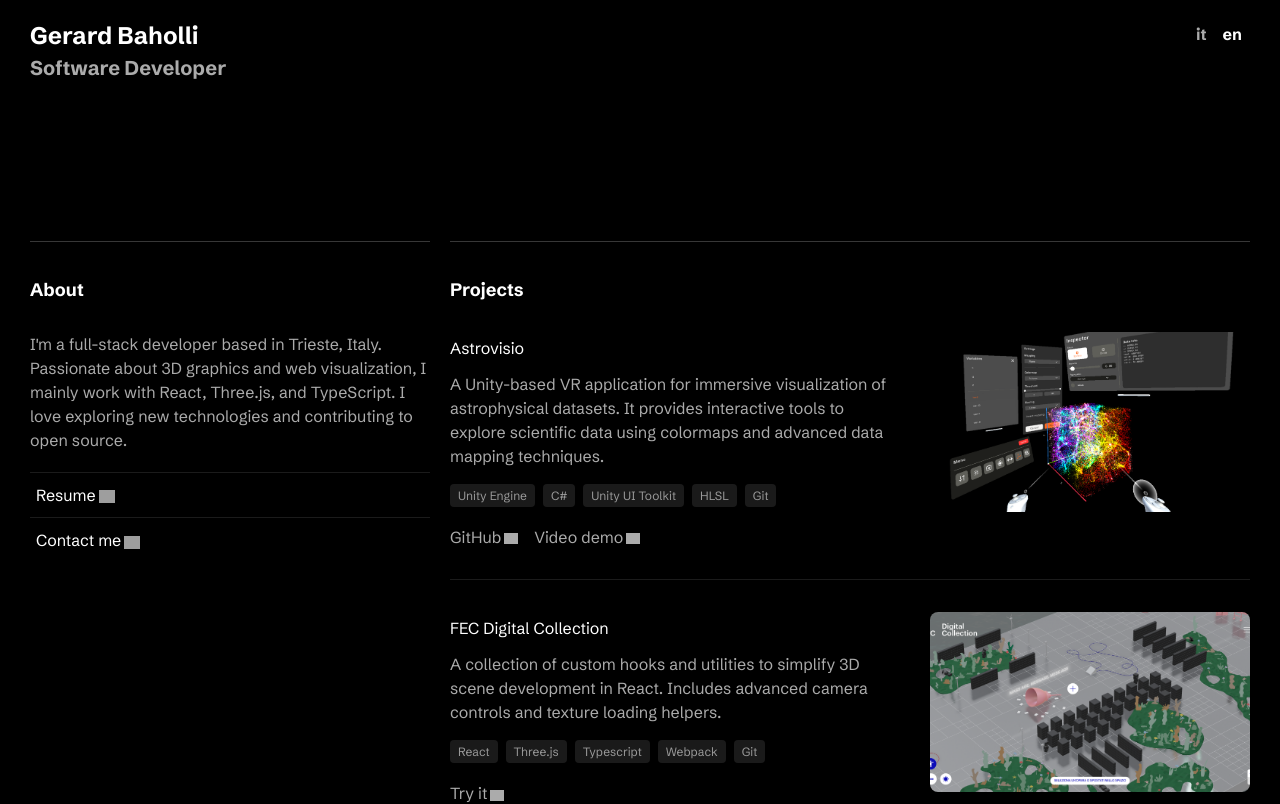
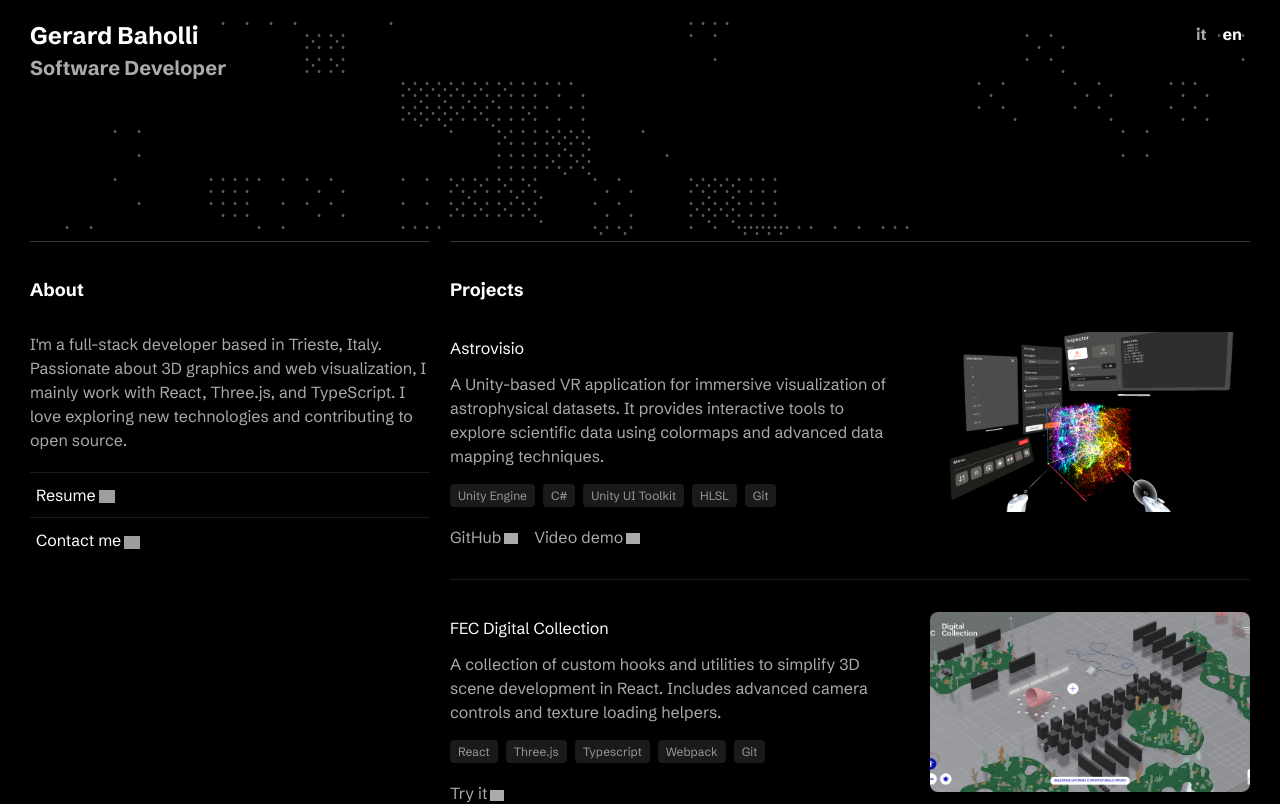
Before and after one commit to gerardbaholli/gerardbaholli.dev, a React (Vite) app: page / in a window 1280 px wide. Shown: the top 804 px of the page. Built offline with nearby package versions, Linux system fonts and the light colour scheme; grey boxes are pictures that could not be loaded.

Commit message:
Update BackgroundShader

```diff
--- a/src/components/BackgroundShader/BackgroundShader.css
+++ b/src/components/BackgroundShader/BackgroundShader.css
@@ -1,16 +1,12 @@
 .shader-container {
-  position: fixed;
-  top: 0;
-  left: 0;
-  width: 100vw;
-  height: 100vh;
-  z-index: -1;
-  pointer-events: none;
-  overflow: hidden;
+  position: absolute;
+  inset: 0;
+  z-index: 0;
+  margin-bottom: 4px;
 }
 
 .shader-canvas {
-  display: block;
   width: 100%;
   height: 100%;
+  display: block;
 }
--- a/src/components/BackgroundShader/BackgroundShader.jsx
+++ b/src/components/BackgroundShader/BackgroundShader.jsx
@@ -1,7 +1,8 @@
-import { useEffect, useRef } from 'react';
-import * as THREE from 'three';
-import { vertexShader, fragmentShader } from '../../shaders/BayerDitheringShader.js';
-import './BackgroundShader.css';
+import "./BackgroundShader.css";
+import { useEffect, useRef } from "react";
+import * as THREE from "three";
+import { vertexShader, fragmentShader } from "../../shaders/BayerDitheringShader.js";
+import PropTypes from "prop-types";
 
 const SHAPE_MAP = {
   square: 0,
@@ -11,35 +12,35 @@ const SHAPE_MAP = {
 };
 
 const BackgroundShader = ({
-  shape = 'square',
+  shape = "square",
   pixelSize = 4,
-  inkColor = '#ff5555',
-  bgColor = '#001d1d'
+  inkColor = "#ff5555",
+  bgColor = "#001d1d",
 }) => {
   const containerRef = useRef(null);
 
   useEffect(() => {
-    if (!containerRef.current) return;
+    const container = containerRef.current;
+    if (!container) return;
 
     // --- SETUP ---
-    const width = window.innerWidth;
-    const height = window.innerHeight;
+    const width = container.clientWidth || window.innerWidth;
+    const height = container.clientHeight || window.innerHeight;
 
     const scene = new THREE.Scene();
     const camera = new THREE.OrthographicCamera(-1, 1, 1, -1, 0, 1);
 
     const renderer = new THREE.WebGLRenderer({
       alpha: true,
-      antialias: true
+      antialias: true,
     });
 
     renderer.setSize(width, height);
     renderer.setPixelRatio(Math.min(window.devicePixelRatio, 2));
+    renderer.domElement.classList.add("shader-canvas");
 
-    renderer.domElement.classList.add('shader-canvas');
-
-    containerRef.current.innerHTML = '';
-    containerRef.current.appendChild(renderer.domElement);
+    container.innerHTML = "";
+    container.appendChild(renderer.domElement);
 
     // --- UNIFORMS ---
     const uniforms = {
@@ -55,15 +56,16 @@ const BackgroundShader = ({
       fragmentShader,
       uniforms,
       transparent: true,
-      glslVersion: THREE.GLSL3
+      glslVersion: THREE.GLSL3,
     });
 
-    const mesh = new THREE.Mesh(new THREE.PlaneGeometry(2, 2), material);
+    const geometry = new THREE.PlaneGeometry(2, 2);
+    const mesh = new THREE.Mesh(geometry, material);
     scene.add(mesh);
 
     // --- LOOP ---
     const clock = new THREE.Clock();
-    let animationId;
+    let animationId = 0;
 
     const animate = () => {
       uniforms.uTime.value = clock.getElapsedTime();
@@ -74,20 +76,25 @@ const BackgroundShader = ({
 
     // --- RESIZE ---
     const handleResize = () => {
-      const w = window.innerWidth;
-      const h = window.innerHeight;
+      const w = container.clientWidth || window.innerWidth;
+      const h = container.clientHeight || window.innerHeight;
       renderer.setSize(w, h);
       uniforms.uResolution.value.set(w, h);
     };
-    window.addEventListener('resize', handleResize);
+
+    window.addEventListener("resize", handleResize);
 
     return () => {
       cancelAnimationFrame(animationId);
-      window.removeEventListener('resize', handleResize);
+      window.removeEventListener("resize", handleResize);
+
+      scene.remove(mesh);
+
+      geometry.dispose();
+      material.dispose();
       renderer.dispose();
-      material.dispose();
-      mesh.geometry.dispose();
-      if (containerRef.current) containerRef.current.innerHTML = '';
+
+      container.innerHTML = "";
     };
   }, [shape, pixelSize, inkColor]);
 
@@ -100,4 +107,11 @@ const BackgroundShader = ({
   );
 };
 
+BackgroundShader.propTypes = {
+  shape: PropTypes.oneOf(["square", "circle", "triangle", "diamond"]),
+  pixelSize: PropTypes.number,
+  inkColor: PropTypes.string,
+  bgColor: PropTypes.string,
+};
+
 export default BackgroundShader;
--- a/src/components/Header/Header.css
+++ b/src/components/Header/Header.css
@@ -1,26 +1,35 @@
 .header-container {
+    position: relative;
+    overflow: hidden;
+
     display: flex;
-    align-items: flex-start; /* aligns items at the top */
+    align-items: flex-start;
     justify-content: space-between;
-    /* border: 2px solid red; */
+
     padding-bottom: 160px;
 }
 
 .header-title {
+    position: relative;
+    z-index: 1;
+
     display: flex;
-    flex-direction: column; /* stack title lines vertically */
-    gap: 4px; /* optional spacing between title lines */
+    flex-direction: column;
+    gap: 4px;
 }
 
 .header-language {
+    position: relative;
+    z-index: 1;
+
     display: flex;
-    /* border: 2px solid blue; */
 }
 
 .language-button {
     background: none;
     border: none;
     cursor: pointer;
+
     padding: 4px 8px;
     color: #ababab;
     transition: color 0.2s;
--- a/src/components/Header/Header.jsx
+++ b/src/components/Header/Header.jsx
@@ -2,6 +2,7 @@ import "./Header.css";
 import { H1, H2 } from "../../utils/TextStyles.jsx";
 import { Text } from "../../utils/ColorStyles.jsx";
 import { useLanguage } from "../../context/LanguageContext";
+import BackgroundShader from "../BackgroundShader/BackgroundShader.jsx";
 
 export default function Header() {
 
@@ -9,6 +10,13 @@ export default function Header() {
 
     return (
         <div className="header-container">
+            <BackgroundShader
+                shape="circle"
+                pixelSize={6}
+                inkColor="#999999"
+                bgColor="#000000"
+            />
+
             <div className="header-title">
                 <H1 color={Text.paragraph1}>Gerard Baholli</H1>
                 <H2 color={Text.paragraph2}>{t("job_title")}</H2>
```
Also changed, not shown: src/shaders/BayerDitheringShader.js (line endings or trailing spaces).
